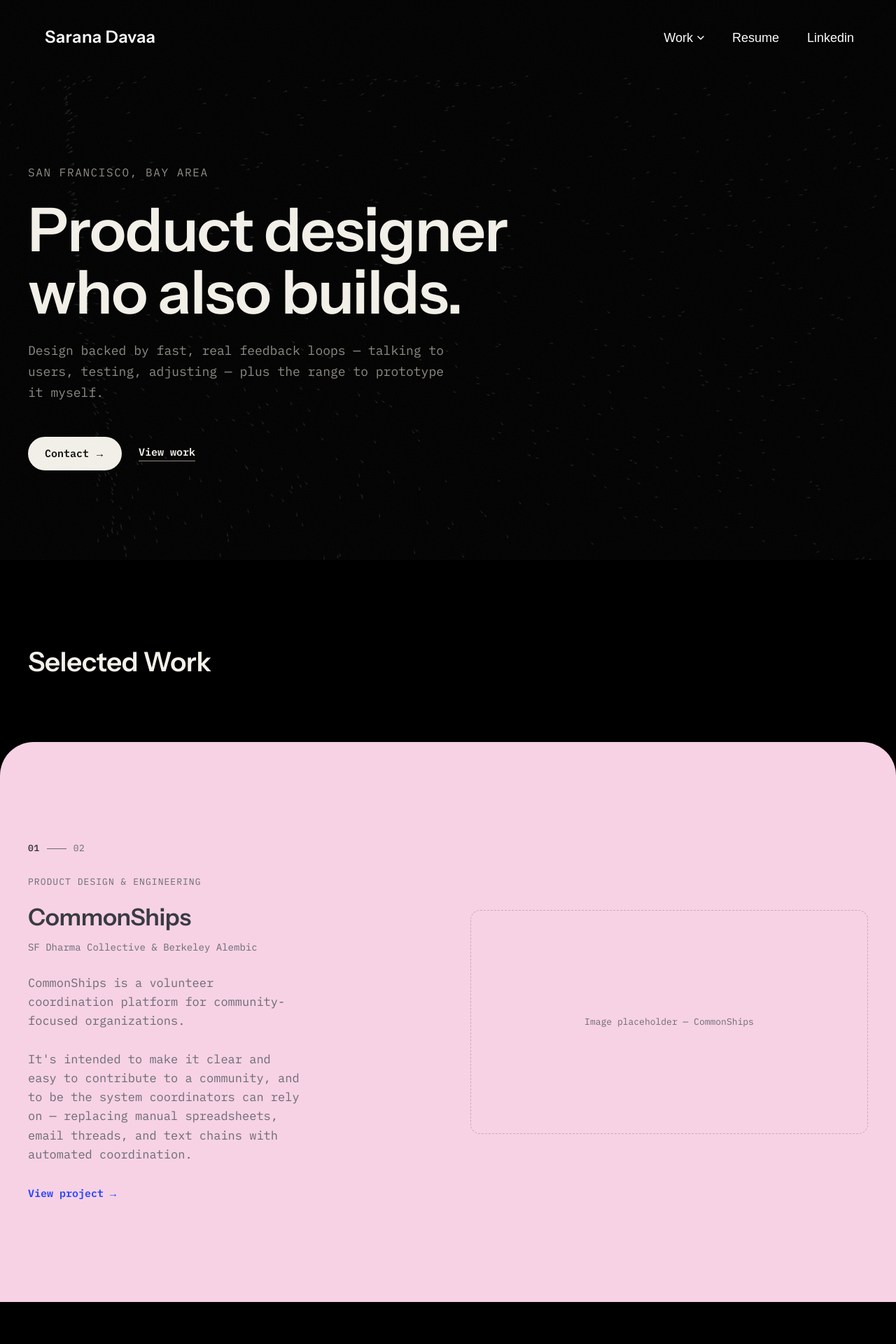
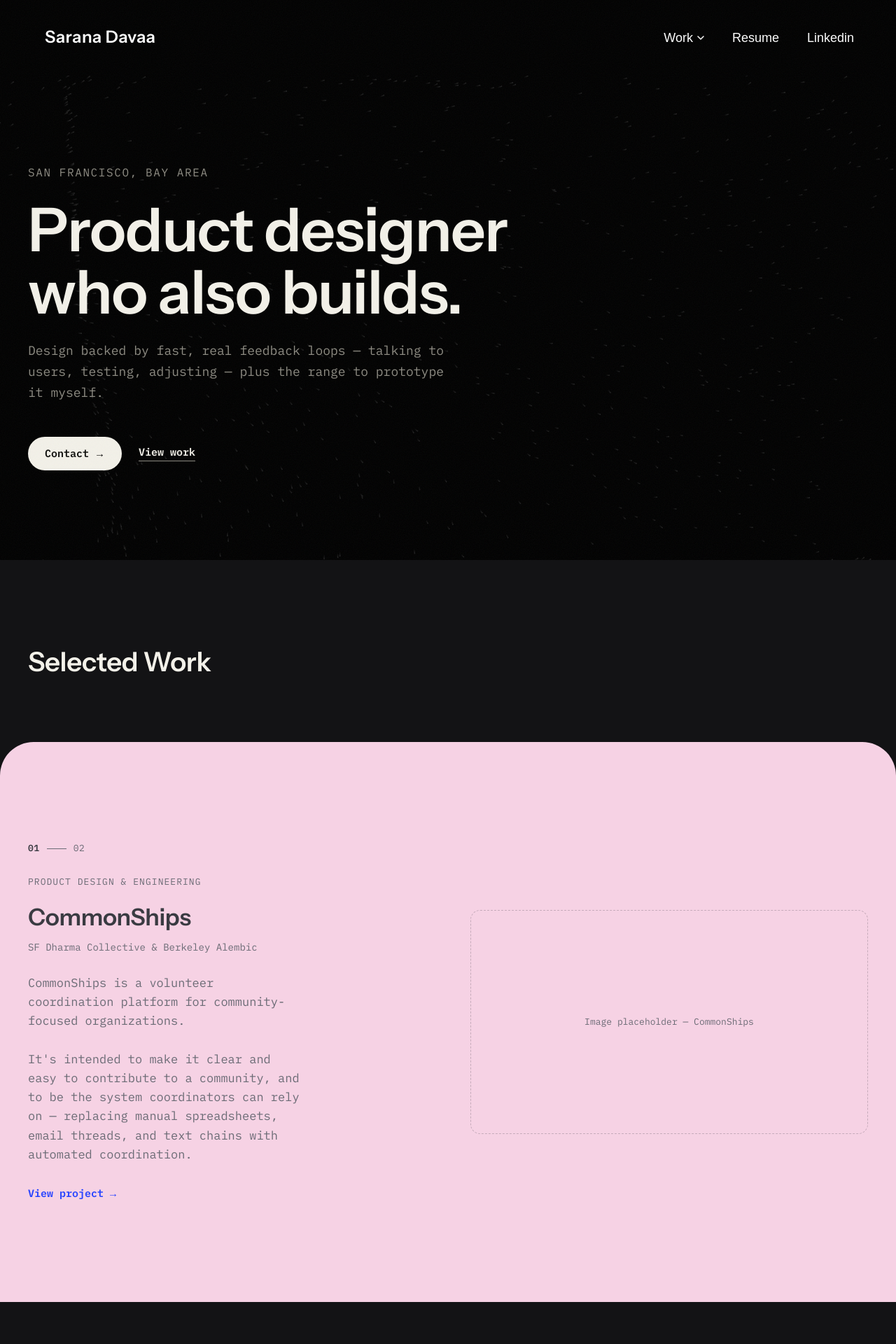
Before and after one commit to sarandavaa/sarana-portfolio, a Next.js app: page / in a window 1280 px wide. Shown: the top 1920 px of the page at 70% size. Built offline with nearby package versions, Linux system fonts and the light colour scheme.

Commit message:
Give Selected Work a very dark grey background instead of pure black

```diff
--- a/app/home.css
+++ b/app/home.css
@@ -140,7 +140,7 @@
 
 .home-work {
   position: relative;
-  background: #000000;
+  background: #131315;
 
   --panel-pink: #f6d2e4;
   --panel-blue: #c7e3fb;
```
